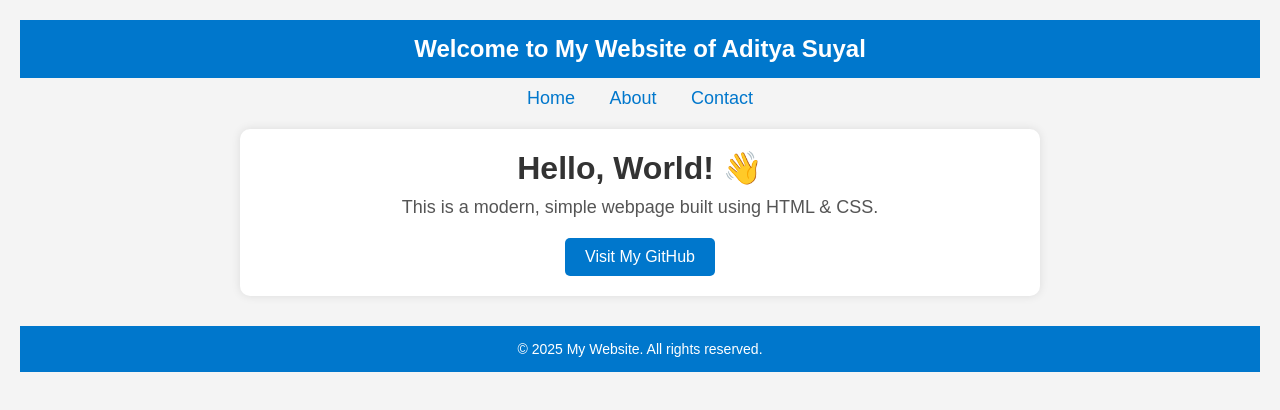
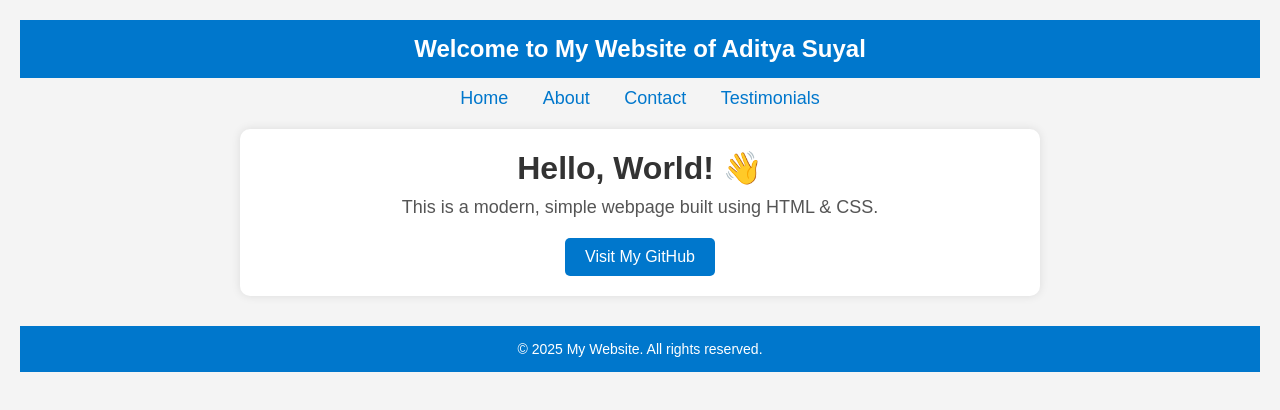
Before and after one commit to Adirohansuyal/GHWxD, a plain HTML site: page index.html in a window 1280 px wide. Drawn offline with Linux system fonts and the light colour scheme.

Commit message:
Added a tab

```diff
--- a/index.html
+++ b/index.html
@@ -98,6 +98,7 @@
         <a href="#">Home</a>
         <a href="#">About</a>
         <a href="#">Contact</a>
+        <a href="#">Testimonials</a>
     </nav>
 
     <!-- Main Content -->
```
